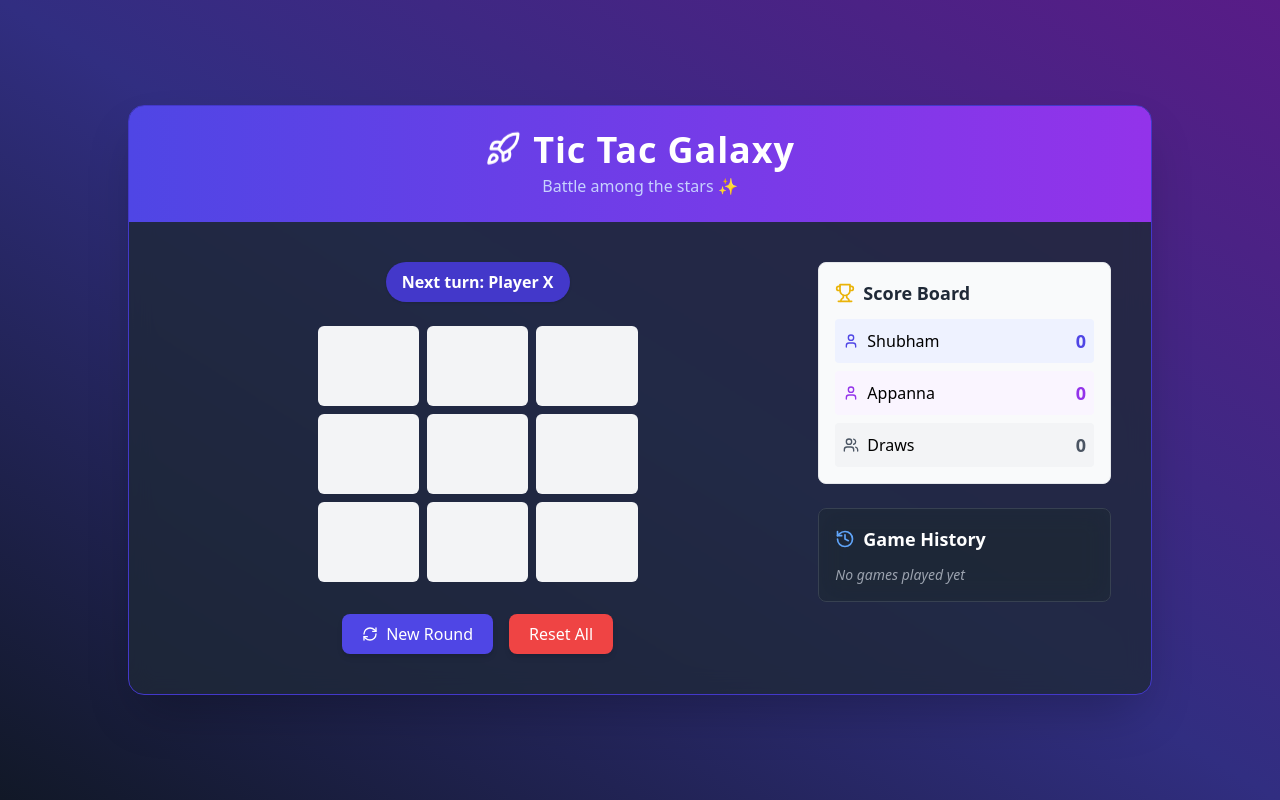
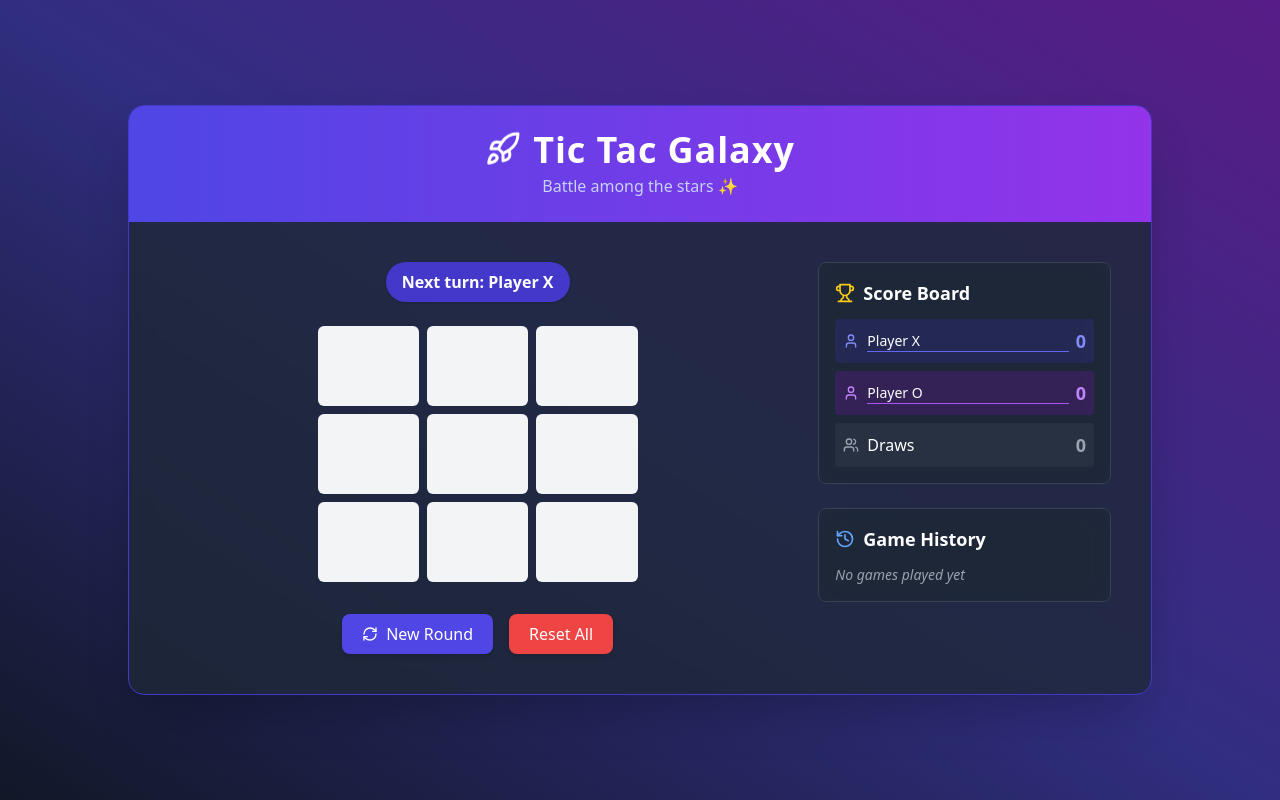
Before and after one commit to shubh-swe/devsecops-cicd-projects, a React (Vite) app: page / in a window 1280 px wide. Built offline with nearby package versions, Linux system fonts and the light colour scheme.

Commit message:
Update ScoreBoard.tsx

```diff
--- a/src/components/ScoreBoard.tsx
+++ b/src/components/ScoreBoard.tsx
@@ -2,44 +2,59 @@
 import { Trophy, User, Users } from 'lucide-react';
 
 interface ScoreBoardProps {
-  scores: {
-    X: number;
-    O: number;
-    draws: number;
-  };
+  scores: { X: number; O: number; draws: number };
+  players: { X: string; O: string };
+  setPlayers: React.Dispatch<React.SetStateAction<{ X: string; O: string }>>;
 }
 
-const ScoreBoard: React.FC<ScoreBoardProps> = ({ scores }) => {
+const ScoreBoard: React.FC<ScoreBoardProps> = ({ scores, players, setPlayers }) => {
+  const handleNameChange = (player: 'X' | 'O', newName: string) => {
+    setPlayers(prev => ({ ...prev, [player]: newName }));
+  };
+
   return (
-    <div className="bg-gray-50 p-4 rounded-lg border border-gray-200">
-      <h2 className="text-lg font-semibold text-gray-800 mb-3 flex items-center gap-2">
-        <Trophy className="h-5 w-5 text-yellow-500" />
+    <div className="bg-gray-800/60 backdrop-blur-md p-4 rounded-lg border border-gray-700 text-white">
+      <h2 className="text-lg font-semibold mb-3 flex items-center gap-2">
+        <Trophy className="h-5 w-5 text-yellow-400" />
         Score Board
       </h2>
 
       <div className="space-y-2">
-        <div className="flex justify-between items-center p-2 bg-indigo-50 rounded">
+        {/* Player X */}
+        <div className="flex justify-between items-center p-2 bg-indigo-900/40 rounded">
           <div className="flex items-center gap-2">
-            <User className="h-4 w-4 text-indigo-600" />
-            <span className="font-medium">Shubham</span>
+            <User className="h-4 w-4 text-indigo-400" />
+            <input
+              type="text"
+              value={players.X}
+              onChange={e => handleNameChange("X", e.target.value)}
+              className="bg-transparent border-b border-indigo-500 text-sm focus:outline-none"
+            />
           </div>
-          <span className="text-lg font-bold text-indigo-600">{scores.X}</span>
+          <span className="text-lg font-bold text-indigo-400">{scores.X}</span>
         </div>
 
-        <div className="flex justify-between items-center p-2 bg-purple-50 rounded">
+        {/* Player O */}
+        <div className="flex justify-between items-center p-2 bg-purple-900/40 rounded">
           <div className="flex items-center gap-2">
-            <User className="h-4 w-4 text-purple-600" />
-            <span className="font-medium">Appanna</span>
+            <User className="h-4 w-4 text-purple-400" />
+            <input
+              type="text"
+              value={players.O}
+              onChange={e => handleNameChange("O", e.target.value)}
+              className="bg-transparent border-b border-purple-500 text-sm focus:outline-none"
+            />
           </div>
-          <span className="text-lg font-bold text-purple-600">{scores.O}</span>
+          <span className="text-lg font-bold text-purple-400">{scores.O}</span>
         </div>
 
-        <div className="flex justify-between items-center p-2 bg-gray-100 rounded">
+        {/* Draws */}
+        <div className="flex justify-between items-center p-2 bg-gray-700/40 rounded">
           <div className="flex items-center gap-2">
-            <Users className="h-4 w-4 text-gray-600" />
+            <Users className="h-4 w-4 text-gray-400" />
             <span className="font-medium">Draws</span>
           </div>
-          <span className="text-lg font-bold text-gray-600">{scores.draws}</span>
+          <span className="text-lg font-bold text-gray-400">{scores.draws}</span>
         </div>
       </div>
     </div>
```
